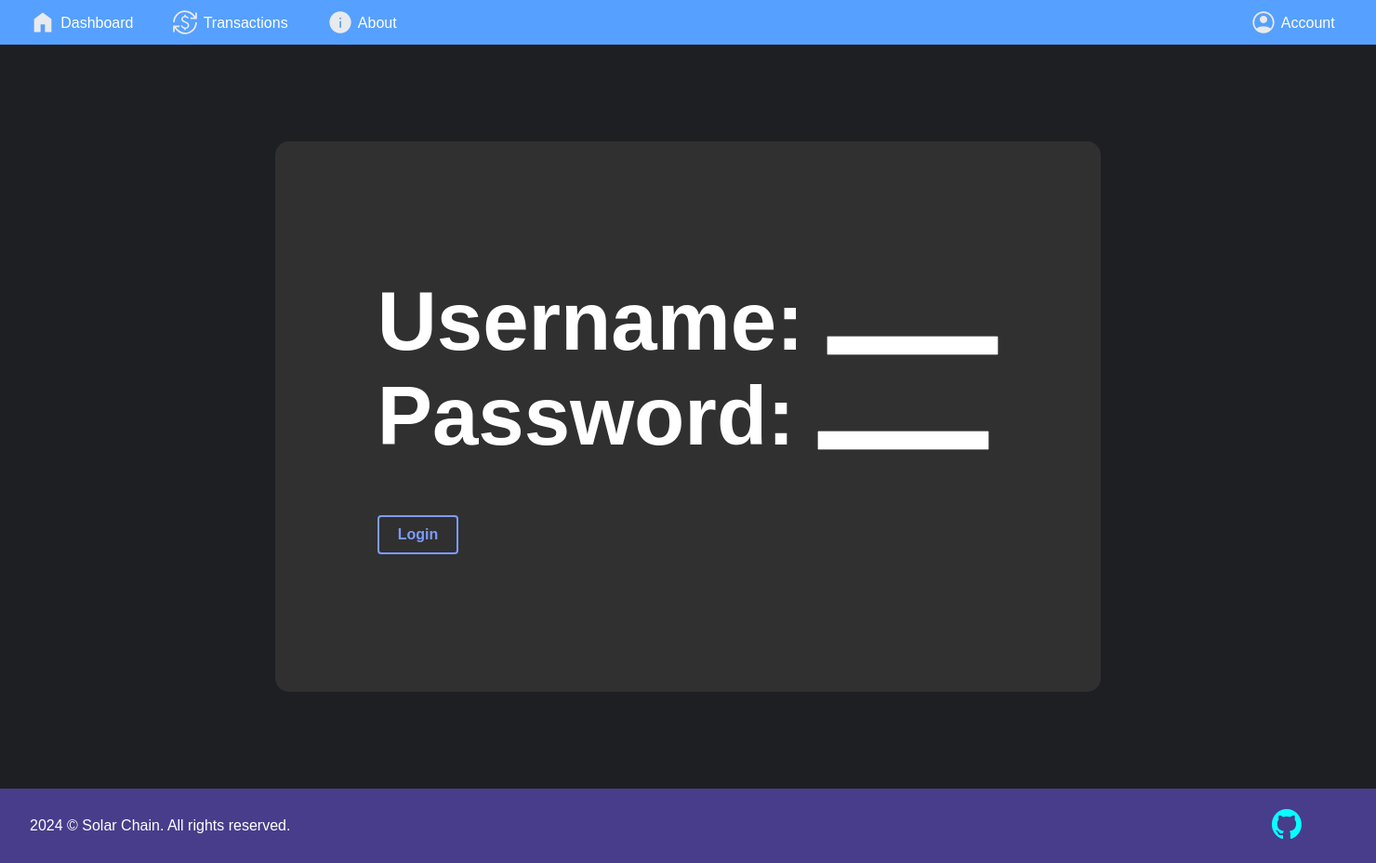
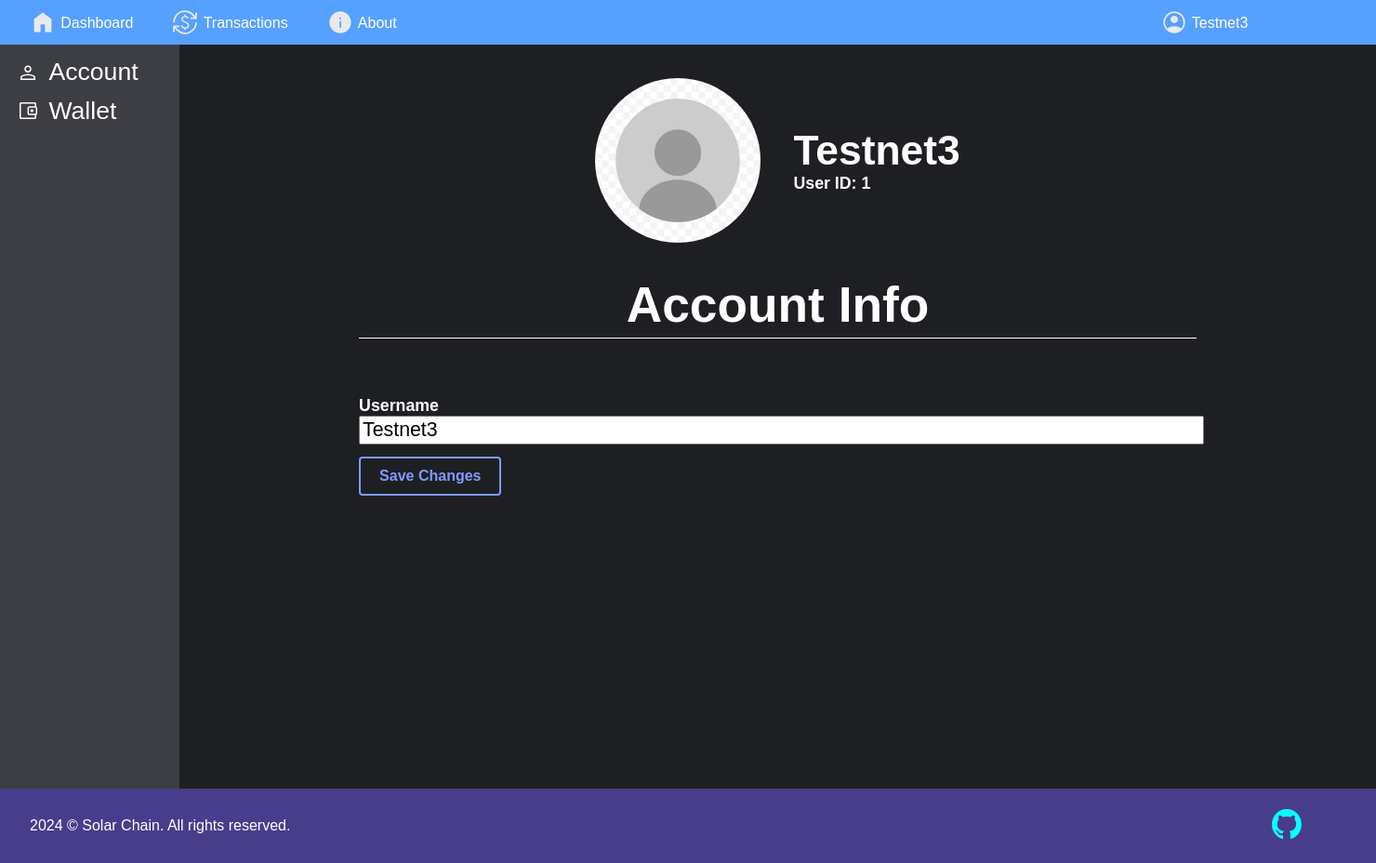
Before and after one commit to utkarshup49/SolarChain, a Flask app: page /account in a window 1480 px wide. Shown: the whole page at 93% size. Run offline with Flask 3, Linux system fonts and the light colour scheme; a user stored in the database is signed in.

Commit message:
possible to update username and wallet addr

```diff
--- a/main/models.py
+++ b/main/models.py
@@ -48,6 +48,7 @@
     units = db.Column(db.Integer, default=random.randint(1, 10))
     seller_rep = db.Column(db.Integer, default=random.randint(1, 5))
     sell_orders = db.relationship("SellOrder", backref="seller", lazy=False)
+    wallet_public_key = db.Column(db.String(100), nullable=True)
 
     def __repr__(self) -> str:
         return f"{self.id} {self.username} {self.password} {self.image_file}"
--- a/main/routes.py
+++ b/main/routes.py
@@ -79,8 +79,45 @@
     """
     Render the account page to display user-specific details.
     """
-    return render_template("account.html")
+    if not current_user.is_authenticated:
+        return redirect(url_for("login"))
+    return render_template("account_info.html")
 
+@app.route('/update_account', methods=['GET', 'POST'])
+@login_required
+def update_account():
+    if request.method == 'POST':
+        new_username = request.form.get('username')
+        if not new_username:
+            flash('Please a valid username.', 'danger')
+        else:
+            current_user.username = new_username
+            db.session.commit()
+            flash("Profile updated successfully!", "success")
+    return redirect(url_for('account'))  # Redirect to the same page after updating
+
+
+@app.route('/update_wallet', methods=['GET', 'POST'])
+@login_required
+def update_wallet():
+    if request.method == 'POST':
+        wallet_key = request.form.get("wallet_key")
+        if not wallet_key:
+            flash("Invalid Wallet Key!", "danger")
+        else:
+            current_user.wallet_public_key = wallet_key
+            db.session.commit()
+            flash("Wallet updated successfully!", "success")
+    return redirect(url_for('account_wallet'))
+
+@app.route('/account_wallet')
+def account_wallet():
+    """
+    Render the account page to display user-specific details.
+    """
+    if not current_user.is_authenticated:
+        return redirect(url_for("login"))
+    return render_template("account_wallet.html")
 
 @app.route("/register", methods=['GET', 'POST'])
 def register():
@@ -89,7 +126,7 @@
     On successful registration, hashes the password and stores the new user in the database.
     """
     if current_user.is_authenticated:
-        return redirect(url_for("home"))
+        return redirect(url_for("account"))
     form = RegistrationForm()
     if form.validate_on_submit():
         hashed_password = bcrypt.generate_password_hash(form.password.data).decode("utf-8")
--- a/main/static/style.css
+++ b/main/static/style.css
@@ -1,5 +1,5 @@
 :root {
-  --bg: rgb(0,0,0);
+    --bg: rgb(0, 0, 0);
     --bg-alpha: 0.4;
 }
 
@@ -109,15 +109,19 @@
 .bordered th:first-child {
     border-radius: 6px 0 0 0;
 }
+
 .bordered th:last-child {
     border-radius: 0 6px 0 0;
 }
+
 .bordered th:only-child {
     border-radius: 6px 6px 0 0;
 }
+
 .bordered tr:last-child td:first-child {
     border-radius: 0 0 0 6px;
 }
+
 .bordered tr:last-child td:last-child {
     border-radius: 0 0 6px 0;
 }
@@ -149,7 +153,7 @@
     color: #0bedff;
 }
 
-.account-link{
+.account-link {
     margin-left: 56em;
     margin-right: 0;
 }
@@ -312,7 +316,7 @@
     margin: 0;
     padding: 0;
     font-family: arial, sans-serif;
-    background: rgb(30,31,34);
+    background: rgb(30, 31, 34);
 }
 
 #help_ribbon {
@@ -338,8 +342,7 @@
 
 .material-symbols-outlined {
     color: #fff;
-  font-variation-settings:
-  'fill' 0,
+    font-variation-settings: 'fill' 0,
     'wght' 400,
     'grad' 0,
     'opsz' 100
@@ -350,7 +353,7 @@
 }
 
 #help_ribbon h1 {
-  background: linear-gradient(90deg, rgba(0,249,255,1), rgba(244,0,255,1));
+    background: linear-gradient(90deg, rgba(0, 249, 255, 1), rgba(244, 0, 255, 1));
     background-clip: text;
     -webkit-text-fill-color: transparent;
     -webkit-background-clip: text;
@@ -368,7 +371,7 @@
 
 #help_ribbon .qry {
     font: 1rem arial;
-  background-color: rgb(30,31,34);
+    background-color: rgb(30, 31, 34);
     width: 40vw;
     padding: 0.5rem;
     border-radius: 1rem;
@@ -414,7 +417,7 @@
     border-radius: 1rem;
     border: 2px rgb(243, 2, 255) solid;
     margin: 0 7.5vh;
-  transition: transform 0.3s cubic-bezier(.51,-0.73,.61,1.02),
+    transition: transform 0.3s cubic-bezier(.51, -0.73, .61, 1.02),
     border-color 0.6s ease-in,
     background-color 0.6s ease-in,
     opacity 0.6s ease-in;
@@ -435,7 +438,7 @@
     align-items: center;
     transition: all 0.7s ease;
     transform: translatey(-6vh) scale(0.9);
-  text-align:center;
+    text-align: center;
     opacity: 0;
     z-index: 2;
 }
@@ -705,8 +708,7 @@
     flex-direction: row;
     align-items: center;
     place-items: center;
-    background-color: #56a0ff;
-;
+    background-color: #56a0ff;;
 }
 
 .header p {
@@ -720,7 +722,7 @@
     color: white;
 }
 
-.header .ext-links img{
+.header .ext-links img {
     max-width: 100%;
     height: auto;
     filter: invert(1%) sepia(100%) saturate(1352%) hue-rotate(87deg) brightness(119%) contrast(119%);
@@ -752,7 +754,7 @@
     color: white;
 }
 
-.footer .ext-links img{
+.footer .ext-links img {
     max-width: 100%;
     height: auto;
     filter: invert(1%) sepia(100%) saturate(1352%) hue-rotate(87deg) brightness(119%) contrast(119%);
@@ -825,12 +827,16 @@
     display: flex;
     flex-direction: row; /* change from column to row for left-to-right alignment */
     justify-content: space-around; /* space items evenly */
-    place-content:center;
+    place-content: center;
     gap: 20px;
 }
 
 
-.button {
+/* Base button styles */
+.button,
+button,
+.norm_btn,
+.fill_button {
     display: inline-block;
     padding: 10px 20px;
     font-size: 16px;
@@ -840,13 +846,24 @@
     border: 2px solid #7d9bff;
     border-radius: 4px;
     cursor: pointer;
-    transition: color 0.4s ease, background-color 0.4s ease;
     position: relative;
     overflow: hidden;
-    text-decoration: none;
+    transition: color 0.4s ease, background-color 0.4s ease;
 }
 
-.button::before {
+/* Button hover effect */
+.button:hover,
+button:hover,
+.norm_btn:hover,
+.fill_button:hover {
+    color: white;
+}
+
+/* Button pseudo-element for background transition */
+.button::before,
+button::before,
+.norm_btn::before,
+.fill_button::before {
     content: '';
     position: absolute;
     top: 0;
@@ -860,48 +877,19 @@
     transition: transform 0.4s ease;
 }
 
-.button:hover {
-    color: white;
+/* .button specific styles */
+.button {
+    text-decoration: none;
+    height: fit-content;
 }
 
-button, .norm_btn, .fill_button {
-    display: inline-block;
-    padding: 10px 20px;
-    font-size: 16px;
-    font-weight: bold;
-    color: #7d9bff;
-    background-color: transparent;
-    border: 2px solid #7d9bff;
-    border-radius: 4px;
-    cursor: pointer;
-    transition: color 0.4s ease, background-color 0.4s ease;
-    position: relative;
-    overflow: hidden;
-}
-
-button::before, .norm_btn::before, .fill_button::before {
-    content: '';
-    position: absolute;
-    top: 0;
-    left: 0;
-    width: 100%;
-    height: 100%;
-    background-color: #0088a9;
-    z-index: -1;
-    transform: scaleX(0);
-    transform-origin: left;
-    transition: transform 0.4s ease;
-}
-
-button:hover, .norm_btn:hover, .fill_button:hover  {
-    color: white;
-}
-
+/* .fill_button specific styles */
 .fill_button {
     text-decoration: none;
     color: white;
     background-color: #6f5ed7;
 }
+
 
 /* animations */
 
@@ -950,7 +938,7 @@
     display: flex;
     flex-direction: column; /* change from column to row for left-to-right alignment */
     justify-content: space-around; /* space items evenly */
-    place-content:center;
+    place-content: center;
     text-align: center;
     align-items: center;
     gap: 10px;
@@ -1034,8 +1022,12 @@
 }
 
 @keyframes growProgressBar {
-  0%, 33% { --pgPercentage: 0; }
-  100% { --pgPercentage: var(--value); }
+    0%, 33% {
+        --pgPercentage: 0;
+    }
+    100% {
+        --pgPercentage: var(--value);
+    }
 }
 
 @property --pgPercentage {
@@ -1055,10 +1047,8 @@
     border-radius: 50%;
     display: grid;
     place-items: center;
-  background:
-    radial-gradient(closest-side, white 80%, transparent 0 99.9%, white 0),
-    conic-gradient(var(--fg) calc(var(--pgPercentage) * 1%), var(--bg) 0)
-    ;
+    background: radial-gradient(closest-side, white 80%, transparent 0 99.9%, white 0),
+    conic-gradient(var(--fg) calc(var(--pgPercentage) * 1%), var(--bg) 0);
     font-family: Helvetica, Arial, sans-serif;
     font-size: calc(var(--size) / 5);
     color: var(--fg);
@@ -1074,13 +1064,15 @@
     justify-content: center;
     margin-top: 20px;
 }
+
 .page {
     width: 90%;
     background: #303030;
     padding: 20px;
     border-radius: 8px;
-    box-shadow: 0 4px 8px rgba(0,0,0,0.1);
+    box-shadow: 0 4px 8px rgba(0, 0, 0, 0.1);
 }
+
 .heading {
     color: #333;
     text-align: center;
@@ -1090,10 +1082,10 @@
     display: flex;
     flex-direction: column;
     gap: 1rem;
-    justify-content: space-between;  /* Centers the label and input in the middle of the div vertically */
+    justify-content: space-between; /* Centers the label and input in the middle of the div vertically */
 }
 
-.form-group .label{
+.form-group .label {
     display: block;
     color: #fff;
 }
@@ -1129,22 +1121,27 @@
     cursor: pointer;
     border-color: #007bff;
 }
+
 .norm_btn:hover {
     background-color: #0056b3;
 }
+
 .bordered {
     width: 100%;
     border-collapse: collapse;
     margin-top: 20px;
 }
-.bordered{
+
+.bordered {
     border: 1px solid #dee2e6;
-    border-radius:20px;
+    border-radius: 20px;
 }
+
 th, td {
     padding: 12px;
     text-align: left;
 }
+
 th {
     background-color: #f0f0f0;
 }
@@ -1168,21 +1165,20 @@
 
 .form-container {
     display: flex;
-    align-items: center;  /* Ensures vertical alignment */
+    align-items: center; /* Ensures vertical alignment */
 }
 
 .form-btn {
     display: flex;
     flex-direction: column;
-    justify-content: center;  /* Centers the label and input in the middle of the div vertically */
-    margin-top:20px;
+    justify-content: center; /* Centers the label and input in the middle of the div vertically */
+    margin-top: 20px;
 }
 
 .profile_picture {
     width: 20vw;
     height: 20vw;
     border-radius: 50%;
-
     background-repeat: no-repeat;
     background-position: center center;
     background-size: cover;
@@ -1196,3 +1192,97 @@
     object-fit: cover;
     border-radius: 1em;
 }
+
+.menu1 {
+    background-color: rgb(60, 62, 68);
+    width: 2.5em;
+    height: 100vh;
+}
+
+.menu1 ul {
+    list-style-type: none;
+    margin: 0.1em;
+    padding: 0;
+}
+
+.menu1 li a {
+    font-size: 0.3em;
+    text-underline: none;
+    text-decoration: none;
+    font-weight: normal;
+    display: block;
+    color: white;
+    border-radius: 5px;
+    margin: 0.2em;
+    margin-left: 0.4em;
+}
+
+.text_container {
+    display: flex;
+    align-items: center;
+    border-radius: 5px;
+    transition: all 0.3s ease;
+}
+
+img.account_menubar {
+    margin-left: 0.1em;
+    width: 24px;
+}
+
+.text_container:hover {
+    background-color: #5d606a;
+    transition: all 0.3s ease;
+}
+
+.account_settings_container {
+    font: normal normal bold 6vw arial;
+    user-select: none;
+    height: 100vh;
+    display: flex;
+    flex-direction: row;
+    justify-content: center;
+    align-items: center;
+    color: white;
+}
+
+.settings_content_container {
+    display: flex;
+    flex-direction: column;
+    justify-content: center;
+    align-items: center;
+    user-select: none;
+    width: 100%;
+    height: max-content;
+    padding-top: 0.2em;
+}
+
+.settings_content_container h1 {
+    font-size: 0.6em;
+    margin-bottom: 5px;
+}
+
+.settings_content_container p {
+    font-size: 0.3em;
+}
+
+.settings_content_container hr {
+    border: none;
+    height: 1px;
+    background-color: #FFFFFF; /* Modern Browsers */
+    margin-top: 0;
+}
+
+.text_input_container {
+    width: 100%;
+    padding: 0.2em;
+}
+
+.text_input_container label {
+    font-size: 0.2em;
+}
+
+.text_input_container input {
+    font-size: 0.24em;
+    width: 100%;
+    margin-bottom: 0.6em;
+}
--- a/main/templates/about.html
+++ b/main/templates/about.html
@@ -9,8 +9,8 @@
 
 <div id="grad1" style="text-align:center;">
     <h1>Solar Chain</h1>
-    <h2>Channel Your...Solars!</h2>
-    <h2 class="h2-nline">And Save Your...Dollars!</h2>
+    <h2>Channel Your Solars</h2>
+    <h2 class="h2-nline">And Save Your Dollars!</h2>
     <a href="/register" class="fill_button" style="margin-top: 2rem;">Get Started</a>
 </div>
 
--- /dev/null
+++ b/main/templates/account_control.html
@@ -0,0 +1,26 @@
+{% extends "layout.html" %}
+{% block content %}
+
+<script src="static/home_page.js"></script>
+
+<div class="account_settings_container" style="justify-content: left; align-items: normal">
+    <nav class="menu1">
+        <ul>
+            <li>
+                <div class="text_container">
+                    <img class="account_menubar" src="static/Resources/Icons/person.svg">
+                    <a href="{{ url_for('account') }}">Account</a>
+                </div>
+            </li>
+          <li>
+              <div class="text_container">
+                  <img class="account_menubar" src="static/Resources/Icons/wallet.svg">
+                  <a href="{{ url_for('account_wallet') }}">Wallet</a>
+              </div>
+          </li>
+        </ul>
+    </nav>
+    {% block settings_area %}{% endblock %}
+</div>
+
+{% endblock content %}
--- /dev/null
+++ b/main/templates/account_info.html
@@ -0,0 +1,34 @@
+{% extends "account_control.html" %}
+{% block settings_area %}
+
+<script src="static/home_page.js"></script>
+
+<div style="display: flex; flex-direction: column; width: 100%; height: 100%; overflow: hidden">
+    <div class="settings_content_container">
+        <div class="settings_content_container" style="flex-direction: row" id="profile_info">
+            <img class="profile_picture" style="width: 2em; height: 2em;" src="static/Resources/images/profile.jpg" alt="profile_photo">
+            <div style="margin-left: 0.4em;">
+                <p style="font-size: 0.5em; margin: 0;">{{ current_user.username }}</p>
+                <p style="font-size: 0.2em; width:10rem; margin: 0;">User ID: {{ current_user.id }}</p>
+            </div>
+        </div>
+        <div class="settings_content_container" style="padding: 0; margin: 0; width: 70%;">
+            <h1>Account Info</h1>
+            <hr style="width: 100%;">
+            <form class="text_input_container" action="{{ url_for('update_account') }}" method="POST" style="display: flex; flex-direction: column; ">
+                <label for="username">Username</label>
+                <input type="text" id="username" name="username" value="{{ current_user.username }}" required>
+                <button type="submit" style="width: max-content;">Save Changes</button>
+            </form>
+        </div>
+        <div>
+            {% for message in get_flashed_messages() %}
+            <div class="invalid-feedback">
+                {{ message }}
+            </div>
+            {% endfor %}
+        </div>
+    </div>
+</div>
+
+{% endblock settings_area %}
--- a/main/templates/layout.html
+++ b/main/templates/layout.html
@@ -30,11 +30,13 @@
                 </a>
             </div>
         </div>
-        <div class="account-link">
+        <div class="account-link" style="width: max-content; margin-left: 50em; ">
             <div class="horizontal_div" style="gap: 0rem;">
                 <a href="/register" style="display: flex; flex-direction:row;">
                     <img src="static/Resources/Icons/account.svg" width="32" height="28">
-                    <p style="margin: 0; margin-top: 0.4rem; margin-left: 0.2rem;">Account</p>
+                    <p style="margin: 0; margin-top: 0.4rem; margin-left: 0.2rem;">
+                        {{ current_user.username if current_user.is_authenticated else "Sign Up or Log-in" }}
+                    </p>
                 </a>
             </div>
         </div>
```
Also changed, not shown: main/templates/account_wallet.html (added, +34 -0 lines), instance/main.db, main/static/Resources/Icons/person.svg (added), main/static/Resources/Icons/wallet.svg (added). Lines whose indentation alone changed are shown as unchanged.
